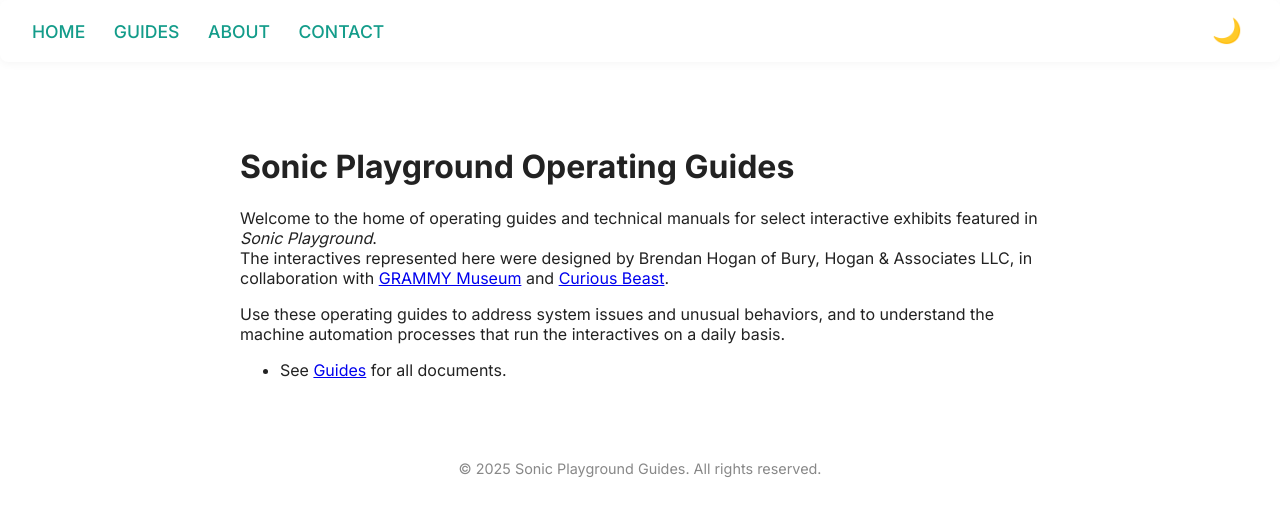
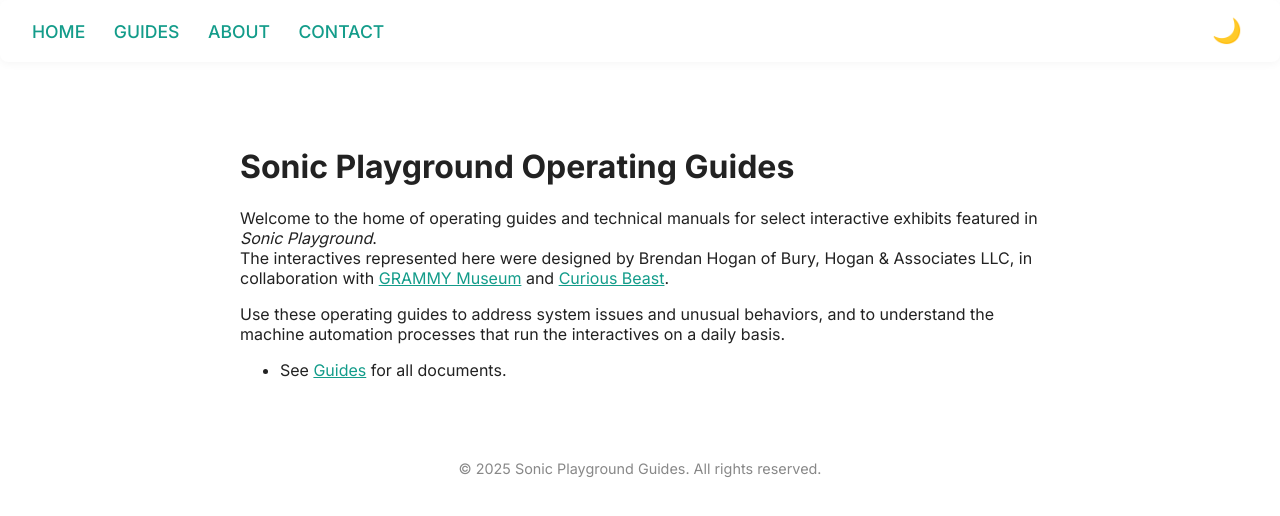
Before and after one commit to buryhoganllc/sonic-playground-guides, a Jekyll site: the page built from index.md, in a window 1280 px wide. Shown: the top 516 px of the page. Built offline with Jekyll 4.4.1, drawn with Linux system fonts in a browser that asks for light colours.

Commit message:
improve dark mode link colors

```diff
--- a/assets/css/main.css
+++ b/assets/css/main.css
@@ -83,6 +83,11 @@
   font-size: 1.5em;
   cursor: pointer;
   margin-left: 1.5rem;
+  color: #222;
+  transition: color 0.15s;
+}
+[data-theme="dark"] #theme-toggle {
+  color: #eaeefa;
 }
 
 /* =========
@@ -103,6 +108,9 @@
   font-size: 0.9em;
   margin: 2rem 0 0 0;
   padding-bottom: 2rem;
+}
+[data-theme="dark"] .site-footer {
+  color: #aaa;
 }
 
 /* =========
@@ -174,6 +182,40 @@
 }
 
 /* =========
+   SECTION: Link Styles (Light Mode)
+   ========= */
+a {
+  color: #139c8a;
+  text-decoration: underline;
+  transition: color 0.15s;
+}
+a:hover {
+  color: #2c3444;
+  text-decoration: underline;
+}
+a:visited {
+  color: #4c2f92;
+}
+
+/* =========
+   SECTION: Link Styles (Dark Mode)
+   ========= */
+[data-theme="dark"] a,
+[data-theme="dark"] .site-header nav a {
+  color: #7fceff; /* Bright cyan for readability */
+  text-decoration: underline;
+  transition: color 0.15s;
+}
+[data-theme="dark"] a:hover,
+[data-theme="dark"] .site-header nav a:hover {
+  color: #ffe066; /* Yellow for hover, very visible */
+}
+[data-theme="dark"] a:visited,
+[data-theme="dark"] .site-header nav a:visited {
+  color: #a78bfa; /* Light violet for visited links */
+}
+
+/* =========
    SECTION: Responsive Layout
    ========= */
 @media (max-width: 900px) {
```
